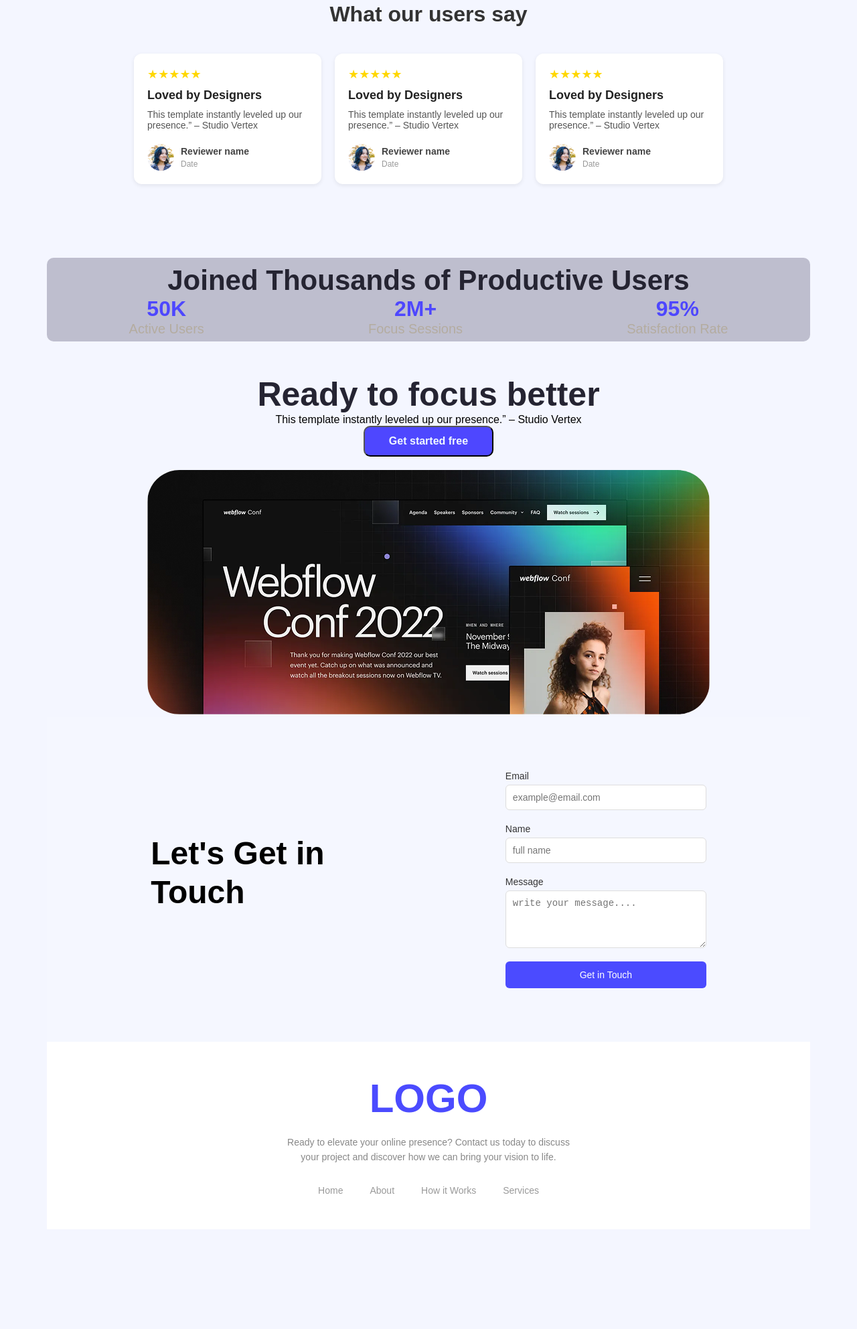
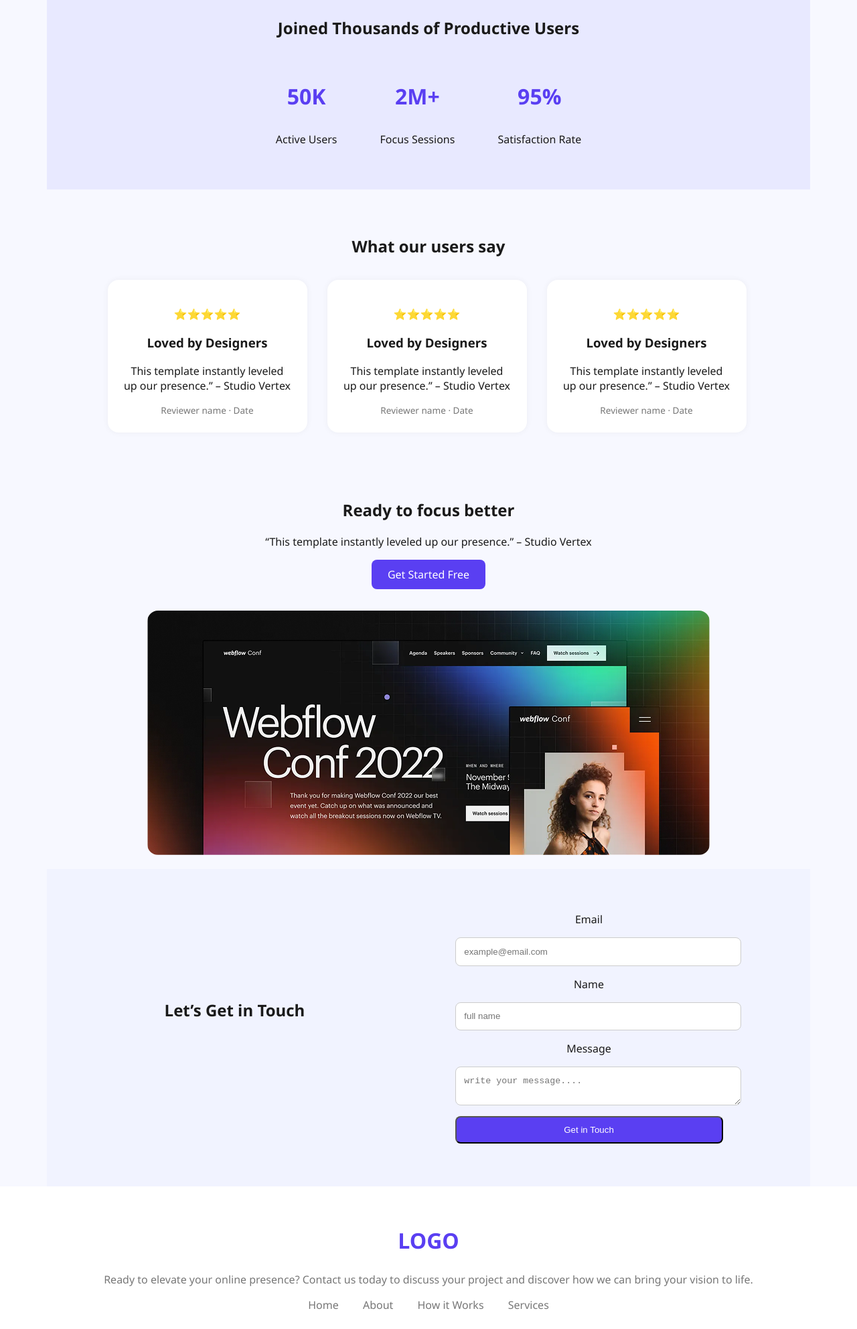
Before and after one commit to Jahangirzihad/my-easy-simple-project, a plain HTML site: page index.html in a window 1280 px wide. Shown: the part 815-2800 px from the top of the page at 67% size. Before the commit the page ends 2651 px from the top, so only its background shows below. Drawn offline with Linux system fonts and the light colour scheme.

Commit message:
added my first project code

```diff
--- a/index.html
+++ b/index.html
@@ -1,185 +1,119 @@
-
 <!DOCTYPE html>
 <html lang="en">
 <head>
-    <meta charset="UTF-8">
-    <meta name="viewport" content="width=device-width, initial-scale=1.0">
-    <title>My First project</title>
-    <link href="https://fonts.googleapis.com/css2?family=Open+Sans:ital,wght@0,300..800;1,300..800&display=swap" rel="stylesheet">
-    <link rel="stylesheet" href="style/style.css">
+  <meta charset="UTF-8" />
+  <meta name="viewport" content="width=device-width, initial-scale=1.0"/>
+  <title>Webflow Agency Template</title>
+  <link rel="stylesheet" href="style/style.css" />
 </head>
-<body >
-    <header>
-        <section>
-        <!-- first step -->
-        <div class="logo-contain">
-        <nav class="button-container">
-            <h2> LOGO</h2>
-            <button class="primary-button">Sign Up</button>
-        </nav>
+<body>
+  <!-- Hero Section -->
+  <section class="hero">
+    <header class="header">
+      <div class="logo">SUNNA</div>
+      <a href="#" class="btn">Sign Up</a>
+    </header>
+    <div class="hero-content">
+      <h1>Cool Dark UI Template for<br />Webflow Agencies!</h1>
+      <a href="#" class="btn">Stay Focused</a>
+    </div>
+  </section>
+<main>
+  <!-- See It in Action Section -->
+  <section class="see-action">
+    <div class="text">
+      <h2>See It in Action</h2>
+      <p>Explore the live preview and imagine your brand in this bold new look.</p>
+      <a href="" class="btn">Launch Live Preview</a>
+    </div>
+    <div class="image">
+      <img src="images/Assets/wc-mini.png" alt="Webflow Conf Preview"/>
     </div>
   </section>
 
-      <!-- 2nd step -->
-
-       <section>
-       <div class="container">
-        <section class="section-container">
-        <h1 class="section-title">Cool Dark UI Template for <br> Webflow Agencies!</h1>
-        <button class="button-description primary-button"> Stay focused</button>
+  <!-- Stats Section -->
+  <section class="stats">
+    <h2>Joined Thousands of Productive Users</h2>
+    <div class="stats-grid">
+      <div>
+        <h3>50K</h3>
+        <p>Active Users</p>
+      </div>
+      <div>
+        <h3>2M+</h3>
+        <p>Focus Sessions</p>
+      </div>
+      <div>
+        <h3>95%</h3>
+        <p>Satisfaction Rate</p>
+      </div>
     </div>
   </section>
 
-
-   <div class="banner">
-
-    <div class="banner-content">
-    <h2 class="banner-title">See It in Action</h2>
-    <p class="banner-description">Explore the live preview and imagine your brand in this bold new look</p>
-    <button class="button-1">Launch Live Preview</button>
-</div>
-   <img class="image-container" src="images/Assets/wc-big.png" alt="">
-
-   </div>
-
-   <main>
-
-
-    <!-- users review section -->
-<!-- Users review section -->
-
+  <!-- Testimonials Section -->
   <section class="testimonials">
     <h2>What our users say</h2>
     <div class="cards">
-
       <div class="card">
-        <div class="stars">★★★★★</div>
+        <p>⭐⭐⭐⭐⭐</p>
         <h3>Loved by Designers</h3>
         <p>This template instantly leveled up our presence.” – Studio Vertex</p>
-        <div class="reviewer">
-          <img src="images/Assets/avatar.png" alt="User">
-          <d>
-            <strong>Reviewer name</strong><br>
-            <span>Date</span>
-
+        <div class="reviewer">Reviewer name · Date</div>
       </div>
-      </div>
-
       <div class="card">
-        <div class="stars">★★★★★</div>
+        <p>⭐⭐⭐⭐⭐</p>
         <h3>Loved by Designers</h3>
         <p>This template instantly leveled up our presence.” – Studio Vertex</p>
-        <div class="reviewer">
-          <img src="images/Assets/avatar.png" alt="User">
-          <div>
-            <strong>Reviewer name</strong><br>
-            <span>Date</span>
+        <div class="reviewer">Reviewer name · Date</div>
       </div>
-        </div>
-      </div>
-
       <div class="card">
-        <div class="stars">★★★★★</div>
+        <p>⭐⭐⭐⭐⭐</p>
         <h3>Loved by Designers</h3>
         <p>This template instantly leveled up our presence.” – Studio Vertex</p>
-        <div class="reviewer">
-          <img src="images/Assets/avatar.png" alt="User">
-          <div>
-            <strong>Reviewer name</strong><br>
-            <span>Date</span>
+        <div class="reviewer">Reviewer name · Date</div>
       </div>
-        </div>
-      </div>
-
     </div>
   </section>
 
+  <!-- Call to Action -->
+  <section class="cta">
+    <h2>Ready to focus better</h2>
+    <p>“This template instantly leveled up our presence.” – Studio Vertex</p>
+    <a href="#" class="btn">Get Started Free</a>
+    <img  src="images/Assets/wc-big.png" alt="Picute loading"/>
+  </section>
 
-
-    <!-- different tag -->
-
-     <div class="users">
-        <div class="heading of user">
-                <h2 class="total item heading banner-title">Joined Thousands of Productive Users</h2>
+  <!-- Contact Form -->
+  <section class="contact">
+    <div class="contact-text">
+      <br>
+      <br>
+      <br>
+      <br>
+      <br>
+      <h2>Let’s Get in Touch</h2>
     </div>
-                <div class="about-users">
-            <div class="gap">
-            <h1 class="item-heading">50K</h1>
-            <p class="item-users">Active Users</p>
-        </div>
-            <div class="gap">
-            <h1 class="item-heading">2M+</h1>
-            <p class="item-users">Focus Sessions</p>
-        </div>
-            <div class="gap">
-            <h1 class="item-heading">95%</h1>
-            <p class="item-users">Satisfaction Rate</p>
-        </div>
-
-
-        </div>
-
-     </div>
-
-
-    <div class="main">
-        <div class="about">
-            <h2 class="image-title banner-title">Ready to focus better</h2>
-            <p class="image-description">This template instantly leveled up our presence.” – Studio Vertex</p>
-       <button class="button-1"> Get started free</button>
-
-        </div>
-              <img class="image-3" src="images/Assets/wc-big.png" alt="">
-
-    </div>
-
-
-  <!-- log in section -->
-
-
-       <main class="contact">
-
-<section class="contact-section">
-    <div class="contact-text">
-      <h1>Let's Get in<br>Touch</h1>
-    </div>
-    <div class="contact-form">
-      <form>
+    <form class="contact-form">
       <label>Email</label>
-        <input type="email" placeholder="example@email.com" required>
-
+      <input type="email" placeholder="example@email.com" />
       <label>Name</label>
-        <input type="text" placeholder="full name" required>
-
+      <input type="text" placeholder="full name" />
       <label>Message</label>
-        <textarea placeholder="write your message...." rows="4" required></textarea>
-
-        <button type="submit">Get in Touch</button>
+      <textarea placeholder="write your message...."></textarea>
+      <button type="submit" class="btn">Get in Touch</button>
     </form>
-    </div>
   </section>
 </main>
-<!-- foorer section -->
-
-<footer class="body1">
- <div class="logo-container">
-    <h1 class="logo">LOGO</h1>
-    <p class="tagline">
-      Ready to elevate your online presence? Contact us today to discuss<br>
-      your project and discover how we can bring your vision to life.
-    </p>
-    <nav class="nav-menu">
-      <a href="">Home</a>
-      <a href="">About</a>
-      <a href="">How it Works</a>
-      <a href="">Services</a>
+  <!-- Footer -->
+  <footer class="footer">
+    <h2>LOGO</h2>
+    <p>Ready to elevate your online presence? Contact us today to discuss your project and discover how we can bring your vision to life.</p>
+    <nav>
+      <a href="#">Home</a>
+      <a href="#">About</a>
+      <a href="#">How it Works</a>
+      <a href="#">Services</a>
     </nav>
-  </div>
   </footer>
-
-</header>
-
-
-
 </body>
 </html>
--- a/style/style.css
+++ b/style/style.css
@@ -1,335 +1,197 @@
-
-
-.open-sans-normal {
-  font-family: "Open Sans", sans-serif;
-  font-optical-sizing: auto;
-  font-style: normal;
-  font-variation-settings:
-    "wdth" 100;
+body {
+  margin: 0;
+  font-family: 'Segoe UI', sans-serif;
+  background-color: #f7f8ff;
+  color: #1a1a1a;
 }
 
-.primary-button{
-    background-color: #4E47FF;
-    border-radius: 5px;
-    border-color: transparent;
-    color: aliceblue;
-     padding-left: 15px;
-     padding-right: 50px;
-     padding-bottom: 2%;
-     padding-top: 1%;
-     padding-right:5px;
-     width: 132px;
-     height: 48px;
-     margin-top: 35px;
-
-}
-.button-container{
-
- display: flex;
- justify-content: space-around;
-}
-h2{
-color: #4E47FF;
-font-weight: 800px;
-font-size: 34px;
-}
-header{
-    background-image: url("../images/Assets/Hero-bg.png");
-        background-position: left top, bottom right;
-        height: 520px;
-}
-.section-title{
-
-    color:#252432;
-    font-weight: bold;
-    font-size:65px;
-}
-button{
-    text-align: center;
-
-}
-.container{
-    text-align: center;
-    border-top: 130px;
-    column-gap: 500px;
-
-}
-.button-description{
-    margin: none;
-    padding: 10px 20px;
-}
-.banner-title{
-    font-weight: bold;
-    font-size: 42px;
-    color: #252432;
-}
-.button-1{
-    background-color: #4E47FF;
-    color:aliceblue;
-    border-radius: 10px;
-    font-weight: bold;
-    font-size: 16px;
-    padding: 12px 36px;
-}
-.banner-description{
-    font-size: 24px;
-}
-.banner{
-    display: flex;
-    text-align: center;
-    justify-content: space-between;
-    height: 320px;
-    margin: 107px 20px 15px 107px;
-
-    }
-
-.image-container{
-    width: 400px;
-    height: 320px;
-    border-radius: 48px;
-    margin-right: 120px;
-}
-.banner-content{
-max-width: 400px;
-}
-/* main styles */
-main{
-    max-width: 1140px;
-    margin:0px auto;
-}
-.about{
-    margin-top: 30px;
-    text-align: center;
-    padding: 20px 20px;
-
-}
-.image-3{
-    text-align: center;
-    border-radius: 48px;
-    margin-right: 150px;
-    margin-left: 150px;
-}
-.image-title{
-    font-weight: bold;
-    font-size: 50px;
-}
-
-.users{
-    text-align: center;
-    background-color:#bebece;
-    margin-top: 50px;
-    border: 2px solid chocolate;
-    border-radius: 10px;
-    border-style: none;
-    padding-top: 10px;
-    padding-bottom: 07px;
-
-}
-.about-users{
-
-    display: flex;
-    text-align: center;
-    justify-content: space-around;
-    color: #4E47FF;
-}
-    .total item heading {
-    text-align: center;
-    font-weight: bold;
-    font-size: 38px;
-}
-
-.item-heading{
-
-    font-weight: bold;
-    font-weight: 80px;
-    color: #4E47FF;
-}
-.item-users{
-    font-size:20px ;
-    color:rgb(180, 172, 160)
+/* Global Button Style */
+.btn {
+  background-color: #5a3ff2;
+  color: white;
+  padding: 0.7rem 1.5rem;
+  border-radius: 8px;
+  text-decoration: none;
+  display: inline-block;
+  font-weight: 500;
 
 }
 
-/* User review section */
-
-body {
-  margin: 0;
-  font-family: Arial, sans-serif;
-  background-color: #f4f6ff;
+.btn:hover {
+  background-color: #4931cc;
 }
 
-.testimonials {
-  padding: 60px 20px;
+/* Header and Hero */
+.hero {
+  background: url('../images/Assets/Hero-bg.png') repeat;
+  padding: 2rem;
   text-align: center;
 }
 
-.testimonials h2 {
-  font-size: 32px;
-  margin-bottom: 40px;
-  color: #333;
+.header {
+  display: flex;
+  justify-content: space-between;
+  align-items: center;
+  padding: 0 2rem;
+}
+
+.logo {
+  font-size: 1.5rem;
+  font-weight: bold;
+  color: #5a3ff2;
+}
+
+.hero-content h1 {
+  font-size: 2.5rem;
+  margin: 2rem 0 1rem;
+}
+
+/* See It in Action */
+.see-action {
+  display: flex;
+  justify-content: space-between;
+  align-items: center;
+  padding: 4rem 5%;
+  gap: 3rem;
+}
+
+.see-action .text {
+  max-width: 500px;
+}
+
+.see-action img {
+  width: 100%;
+  max-width: 500px;
+  border-radius: 1rem;
+}
+
+/* Stats */
+.stats {
+  background-color: #e8e9ff;
+  padding: 3rem 1rem;
+  text-align: center;
+}
+
+.stats-grid {
+  display: flex;
+  justify-content: center;
+  gap: 4rem;
+  margin-top: 2rem;
+}
+
+.stats-grid h3 {
+  font-size: 2rem;
+  color: #5a3ff2;
+}
+
+/* Testimonials */
+.testimonials {
+  padding: 3rem 5%;
+  text-align: center;
 }
 
 .cards {
   display: flex;
   justify-content: center;
-  gap: 20px;
+  margin-top: 1rem;
+  margin-left: 5px;
+  margin-right: 10px;
   flex-wrap: wrap;
+
+
+
 }
 
 .card {
-  background-color: #fff;
-  padding: 20px;
-  border-radius: 12px;
-  width: 280px;
-  box-shadow: 0 2px 6px rgba(0,0,0,0.08);
-  text-align: left;
-}
-
-.stars {
-  color: gold;
-  font-size: 18px;
-  margin-bottom: 10px;
-}
-
-.card h3 {
-  font-size: 18px;
-  margin-bottom: 10px;
-  color: #222;
-}
-
-.card p {
-  font-size: 14px;
-  color: #555;
-  margin-bottom: 20px;
+  background: white;
+  margin: 15px ;
+  padding: 1.5rem;
+  border-radius: 1rem;
+  max-width: 250px;
+  box-shadow: 0 0 10px rgba(0,0,0,0.05);
 }
 
 .reviewer {
-  display: flex;
-  align-items: center;
-  gap: 10px;
+  font-size: 0.85rem;
+  color: #777;
+  margin-top: 1rem;
+  align-items: normal;
 }
 
-.reviewer img {
-  width: 40px;
-  height: 40px;
-  border-radius: 50%;
+/* CTA */
+.cta {
+  text-align: center;
+  padding: 1rem 5rem;
 }
 
-.reviewer strong {
-  font-size: 14px;
-  color: #444;
+.cta img {
+  max-width: 840px;
+  margin-top: 2rem;
+  border-radius: 1rem;
 }
 
-.reviewer span {
-  font-size: 12px;
-  color: #999;
+/* Contact Section */
+.contact {
+  display: flex;
+  justify-content: space-around;
+  padding: 4rem 5%;
+  flex-wrap: wrap;
+  gap: 2rem;
+  background-color: #f1f3ff;
 }
 
-/* get in touch section */
-
-main.contact {
-  margin: 0;
-  background-color: #f5f7ff;
+.contact-text {
+  flex: 1;
+  max-width: 300px;
 }
 
-.contact-section {
-  display: flex;
-  justify-content: space-around;
-  align-items: center;
-  padding: 80px 20px;
-  background-color: #f5f7ff;
-  flex-wrap: wrap;
-}
-
-.contact-text h1 {
-  font-size: 48px;
-  color: #000;
-  line-height: 1.2;
-  margin-bottom: 20px;
-}
-
-.contact-form form {
+.contact-form {
+  flex: 1;
   display: flex;
   flex-direction: column;
-  width: 300px;
-}
-
-.contact-form label {
-  font-size: 14px;
-  margin-bottom: 5px;
-  color: #333;
+  gap: 1rem;
+  max-width: 400px;
 }
 
 .contact-form input,
 .contact-form textarea {
-  padding: 10px;
-  margin-bottom: 20px;
-  border: 1px solid #ddd;
-  border-radius: 6px;
-  font-size: 14px;
+  padding: 0.8rem;
+  border: 1px solid #ccc;
+  border-radius: 8px;
+  width: 100%;
 }
 
-.contact-form button {
-  background-color: #4b4bff;
-  color: #fff;
-  padding: 12px;
-  font-size: 14px;
-  border: none;
-  border-radius: 6px;
-  cursor: pointer;
-  transition: background-color 0.3s ease;
+/* Footer */
+.footer {
+  text-align: center;
+  padding: 2rem 1rem;
+  background: white;
+  color: #777;
 }
 
-.contact-form button:hover {
-  background-color: #3737d4;
-}
-/* Fotter section */
-/* Reset default margin and padding */
-* {
-  margin: 0;
-  padding: 0;
-  box-sizing: border-box;
+.footer h2 {
+  color: #5a3ff2;
+  font-size: 2rem;
+  text-align: center;
 }
 
-.body1 {
-  background-color: #ffffff;
-  color: #6c6c6c;
-  text-align: center;
-  padding: 50px 20px;
+.footer nav {
+  margin-top: 1rem;
 }
 
-.logo-container {
-  max-width: 800px;
-  margin: 0 auto;
+.footer nav a {
+  margin: 0 1rem;
+  color: #777;
+  text-decoration: none;
 }
 
-.logo {
-  font-size: 60px;
-  font-weight: 800;
-  color: #4b4bff;
-  margin-bottom: 20px;
+.footer nav a:hover {
+  text-decoration: underline;
 }
 
-.tagline {
-  font-size: 14px;
-  color: #888;
-  line-height: 1.6;
-  margin-bottom: 30px;
+main{
+  max-width: 1140px;
+  text-align: center;
+  margin: 0px auto;
+
 }
-
-.nav-menu {
-  display: flex;
-  justify-content: center;
-  gap: 40px;
-}
-
-.nav-menu a {
-  text-decoration: none;
-  font-size: 14px;
-  color: #999;
-  transition: color 0.3s;
-}
-
-.nav-menu a:hover {
-  color: #4b4bff;
-}
```
Lines whose indentation alone changed are shown as unchanged.
